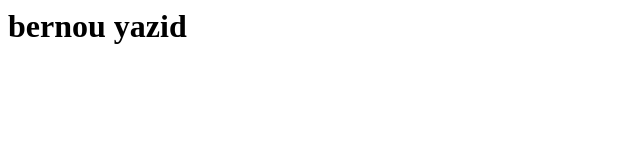
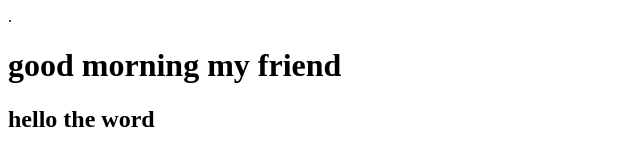
Before and after one commit to yazid1bernou/myproject, a plain HTML site: page generic.html in a window 1280 px wide. Shown: the whole page, without its empty margins (0-640 px from the left). Drawn offline with Linux system fonts and the light colour scheme.

Commit message:
add h2 and h1 from generic.html file

```diff
--- a/generic.html
+++ b/generic.html
@@ -1 +1,11 @@
-<h1> bernou yazid </h1>
+.<!DOCTYPE html>
+<html>
+  <head>
+    <meta charset="utf-8">
+    <title> my first page </title>
+  </head>
+  <body>
+     <h1>  good morning my friend </h1>
+     <h2> hello the word </h2>
+  </body>
+</html>
```
